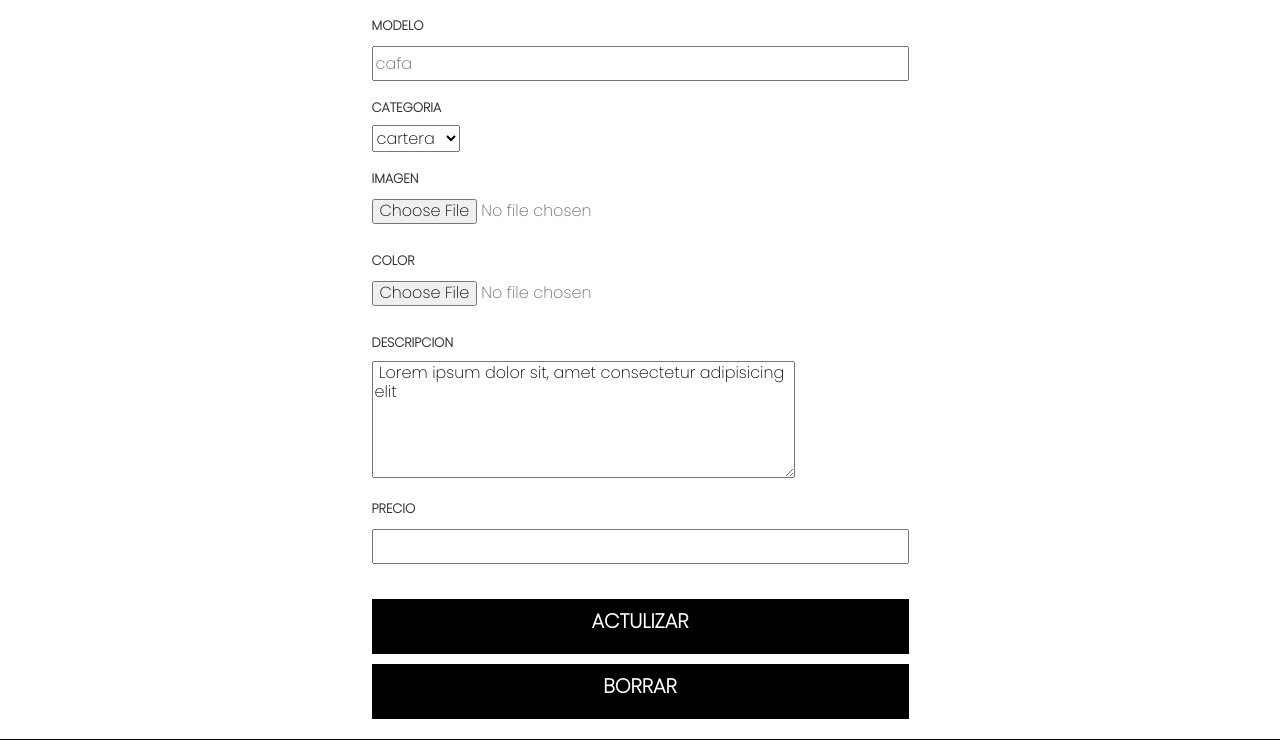
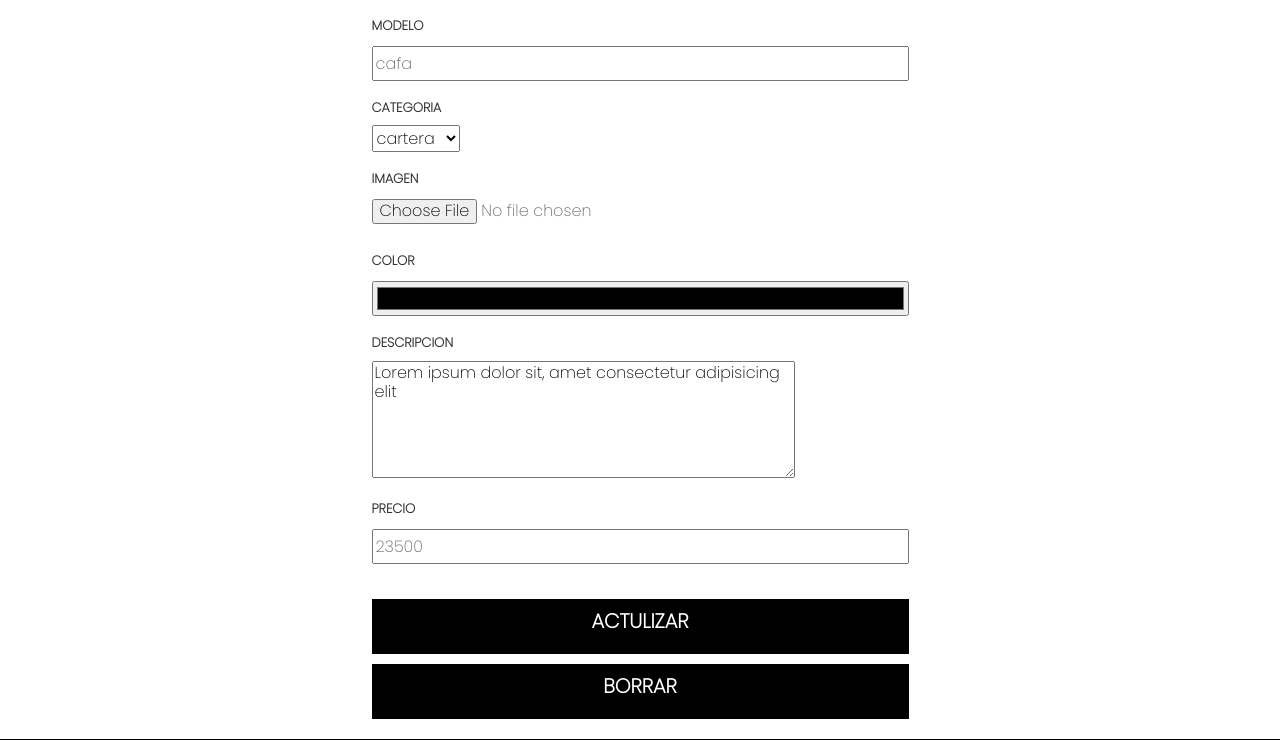
Before and after one commit to ReynaLuisina15/grupo_4_AmapolaBags, a Node server app: page /products/productEdit/1 in a window 1280 px wide. Shown: the part 280-1020 px from the top of the page. Run offline with Node 20, Linux system fonts and the light colour scheme; some libraries are stand-ins or nearby versions; some web fonts are replaced.

Commit message:
modificacion en edit y detail

```diff
--- a/controllers/productsController.js
+++ b/controllers/productsController.js
@@ -1,51 +1,48 @@
-const {loadProducts, storeProducts} = require("../data/produtcsModule");
-const toThousand = n => n.toString().replace(/\B(?=(\d{3})+(?!\d))/g, ".");
+const { loadProducts, storeProducts } = require("../data/produtcsModule");
+const toThousand = (n) => n.toString().replace(/\B(?=(\d{3})+(?!\d))/g, ".");
 /* const products = require('../data/productsDataBase.json') */
 
 const controller = {
-
-      cart: (req,res) => {
-              return res.render("productCart", {title:"Carrito"})
+  cart: (req, res) => {
+    return res.render("productCart", { title: "Carrito" });
   },
 
   general: (req, res) => {
-		const products = loadProducts()
-		return res.render("productGeneral",{
+    const products = loadProducts();
+    return res.render("productGeneral", {
       products,
-			toThousand
-		})
-
+      toThousand,
+    });
   },
 
   detail: (req, res) => {
-		const products = loadProducts()
-		const product = products.find(product => product.id === +req.params.id)
+    const products = loadProducts();
+    const product = products.find((product) => product.id === +req.params.id);
     /*return res.send(product)*/
 
-		return res.render("productDetail",{
+    return res.render("productDetail", {
       product,
-			toThousand
-		})
+      toThousand,
+    });
   },
 
-	  add : (req,res) => {
-			return res.render('productAdd')
+  add: (req, res) => {
+    return res.render("productAdd");
   },
 
   store: (req, res) => {
-		      const {name,price,description,category,color} = req.body
-			  return console.log(req.body)
-		      const products = loadProducts()
+    const { name, price, description, category, color } = req.body;
+    const products = loadProducts();
 
     const newProduct = {
-			          id : (products[products.length - 1].id + 1),
-			          name : name?.trim(),
-			          description : description?.trim(),
-			          price : +price,
-			          image : "default-image.png",
-                color :color || "default-image.png",
-			          category
-		      }
+      id: products[products.length - 1].id + 1,
+      name: name?.trim(),
+      description: description?.trim(),
+      price: +price,
+      image: "default-image.png",
+      color: [color],
+      category,
+    };
 
     const productsModify = [...products, newProduct];
     storeProducts(productsModify);
@@ -53,44 +50,42 @@ const controller = {
   },
 
   edit: (req, res) => {
-		      const products = loadProducts()
-		      const product = products.find(product => product.id === +req.params.id);
-		           return res.render("productEdit",{
-			         product
-		          })
+    const products = loadProducts();
+    const product = products.find((product) => product.id === +req.params.id);
+    return res.render("productEdit", {
+      product,
+    });
   },
 
   update: (req, res) => {
     const products = loadProducts();
-		      const {name,price,category,description} = req.body
-	        const productsModify = products.map(product => {
+    const { name, price, category, description } = req.body;
+    const productsModify = products.map((product) => {
       if (product.id === +req.params.id) {
         return {
           ...product,
-					             name : name?.trim(),
-					             price : +price,
-					             description : description?.trim(),
-					             category
+          name: name?.trim(),
+          price: +price,
+          description: description?.trim(),
+          category,
+        };
       }
-			          }
-			            return product
-		            })
+      return product;
+    });
     storeProducts(productsModify);
-		              return res.redirect("/products/productDetail" + req.params.id)
+    return res.redirect("/products/productDetail/" + req.params.id);
   },
 
   destroy: (req, res) => {
     const id = req.params.id;
     const products = loadProducts();
-		      const productsModify = products.filter(product => product.id !== +id);
+    const productsModify = products.filter((product) => product.id !== +id);
     storeProducts(productsModify);
     return res.redirect("/products/productGeneral");
-	         }
+  },
 };
 
 module.exports = controller;
-
-
 
 /*  ejemplos
 
--- a/views/productAdd.ejs
+++ b/views/productAdd.ejs
@@ -42,8 +42,8 @@
                                 <input type="file" name="color" id="color" required>
                             </div> -->
                             <div>
-                                <label for="descripcion">descripcion</label> <br>
-                                <textarea name="descripcion" id="descripcion" cols="30" rows="6"></textarea>
+                                <label for="description">descripcion</label> <br>
+                                <textarea name="description" id="description" cols="30" rows="6"></textarea>
                             </div>
                             <div>
                                 <label for="price">Precio</label>
--- a/views/productDetail.ejs
+++ b/views/productDetail.ejs
@@ -23,7 +23,11 @@
                         <h2>Categoria: <%= product.category %>
                         </h2>
                         <h2>Colores: </h2>
-                        <img src="/img/<%= product.color %>" alt="">
+                        <div class="productCartera__imgRadio" style="margin: 0 auto;">
+                            <% product.color.forEach(col => { %>
+                             <span style=<%= "background-color:" + col +";width:20px;height:20px;display:inline-block;border-radius:50%"%>></span>
+                              <% }) %>
+                          </div>
                         <div class="main__section__colores">
                             <hr>
                             <h1>PRECIO: <%= product.price %>
--- a/views/productEdit.ejs
+++ b/views/productEdit.ejs
@@ -14,7 +14,7 @@
 
             </article>
             <article class="body__main__login__section1__article2">
-                <form class="body__main__login__section1__article2__form" action="/products/update/<%= product.id%>?_method=PUT" method="POST">
+                <form class="body__main__login__section1__article2__form" action="/products/update/<%= product.id %>?_method=PUT" method="POST">
 
                     <div>
                         <label for="name">Modelo</label>
@@ -33,16 +33,16 @@
                         <input type="file" name="img" id="file" required value="<%= product.image %>">
                     </div>
                     <div>
-                        <label for="img">Color</label>
-                        <input type="file" name="img" id="file" required value="<%= product.color %>">
+                        <label for="color">Color</label>
+                        <input type="color" name="color" id="color" required value="<%= product.color %>">
                     </div>
                     <div>
-                        <label for="">Descripcion</label> <br>
-                        <textarea name="descripcion" id="descripcion" cols="30" rows="6"> <%= product.description %></textarea>
+                        <label for="description">Descripcion</label> <br>
+                        <textarea name="description" id="description" cols="30" rows="6"><%= product.description %></textarea>
                     </div>
                     <div>
-                        <label for="password">Precio</label>
-                        <input type="password" name="password" id="password" required>
+                        <label for="price">Precio</label>
+                        <input type="number" name="price" id="price" required value="<%= product.price %>">
                         <a href=""></a>
                     </div>
                     <button class="body__main__login__section1__article2__form--button" type="submit">Actulizar</button>
--- a/views/productGeneral.ejs
+++ b/views/productGeneral.ejs
@@ -28,7 +28,6 @@
               </button>
               <div class="productCartera__imgRadio" style="margin: 0 auto;">
                 <% color.forEach(col => { %>
-                 <!--  <img src="/img/<%= color %>" alt="" /> -->
                  <span style=<%= "background-color:" + col +";width:20px;height:20px;display:inline-block;border-radius:50%"%>></span>
                   <% }) %>
               </div>
```
Also changed, not shown: data/productsDataBase.json (+24 -6 lines). Lines whose indentation alone changed are shown as unchanged.
